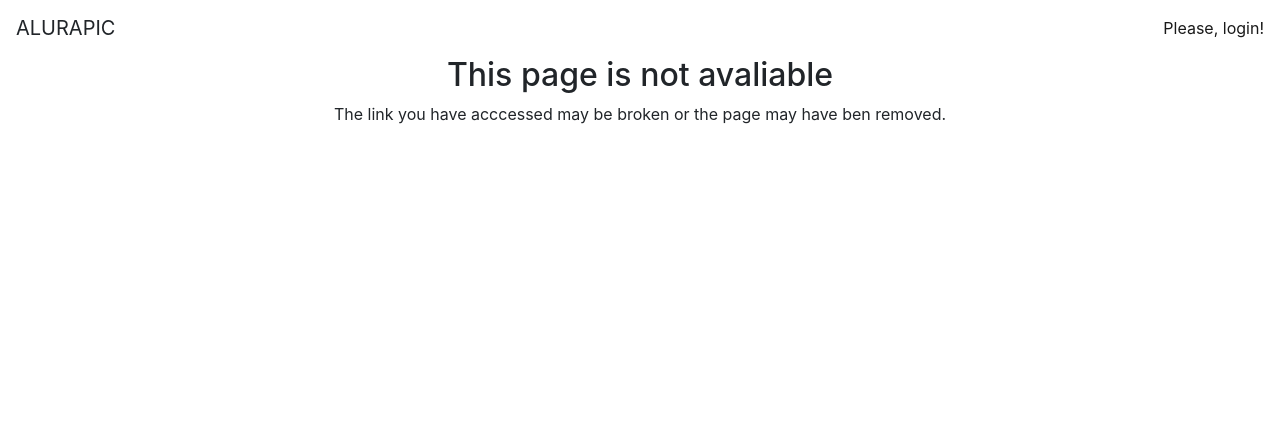
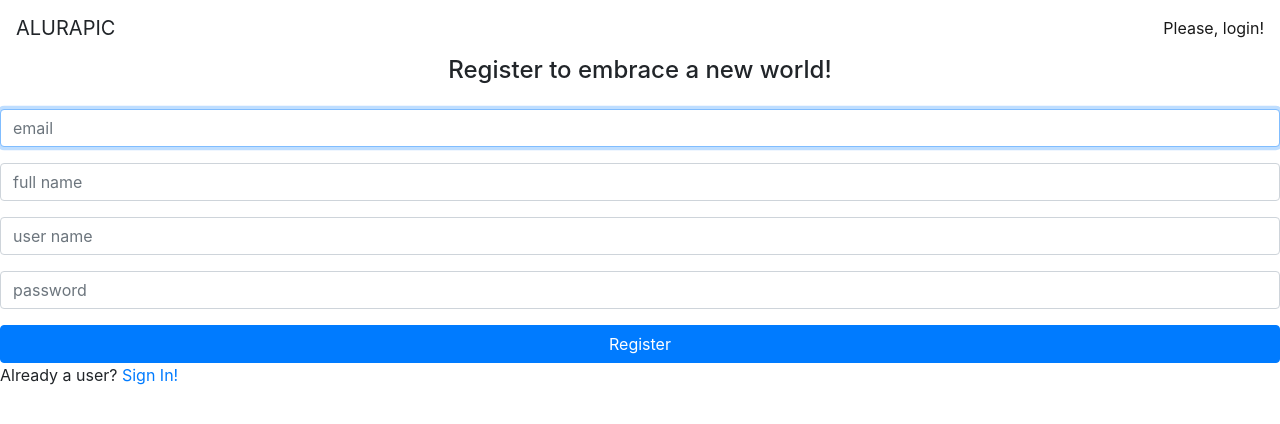
Before and after one commit to DanielleRS/alurapic, an Angular app: page /signup in a window 1280 px wide. Shown: the top 424 px of the page. Built offline with nearby package versions, Linux system fonts and the light colour scheme.

Commit message:
Componente de registro

```diff
--- a/src/app/app.routing.module.ts
+++ b/src/app/app.routing.module.ts
@@ -7,12 +7,17 @@
 import { PhotoListResolver } from "./photos/photo-list/photo-list.resolver";
 import { SignInComponent } from "./home/signin/signin.component";
 import { AuthGuard } from "./core/auth/auth.guard";
+import { SignUpComponent } from "./home/signup/signup.component";
 
 const routes: Routes = [
     {
         path: '',
         component: SignInComponent,
         canActivate: [AuthGuard]
+    },
+    {
+        path: 'signup',
+        component: SignUpComponent,
     },
     {
         path: 'user/:userName',
--- /dev/null
+++ b/src/app/home/signup/signup.component.html
@@ -0,0 +1,25 @@
+<h4 class="text-center"> Register to embrace a new world!</h4>
+
+<form  class="form mt-4">
+    <div class="form-group">
+        <input  placeholder="email" class="form-control" autofocus >
+
+    </div>
+    <div class="form-group">
+        <input placeholder="full name" class="form-control">
+
+    </div>
+    <div class="form-group">
+        <input placeholder="user name" class="form-control">
+
+    </div>
+    <div class="form-group">
+        <input type="password" placeholder="password" class="form-control">
+
+    </div>
+    <button class="btn btn-primary btn-block">Register</button>
+
+    <p>Already a user?
+        <a [routerLink]="['']"> Sign In!</a>
+    </p>
+</form>
--- /dev/null
+++ b/src/app/home/signup/signup.component.ts
@@ -0,0 +1,6 @@
+import { Component } from "@angular/core";
+
+@Component({
+    templateUrl: './signup.component.html'
+})
+export class SignUpComponent {}
```
Also changed, not shown: src/app/home/home.module.ts (+7 -2 lines).
